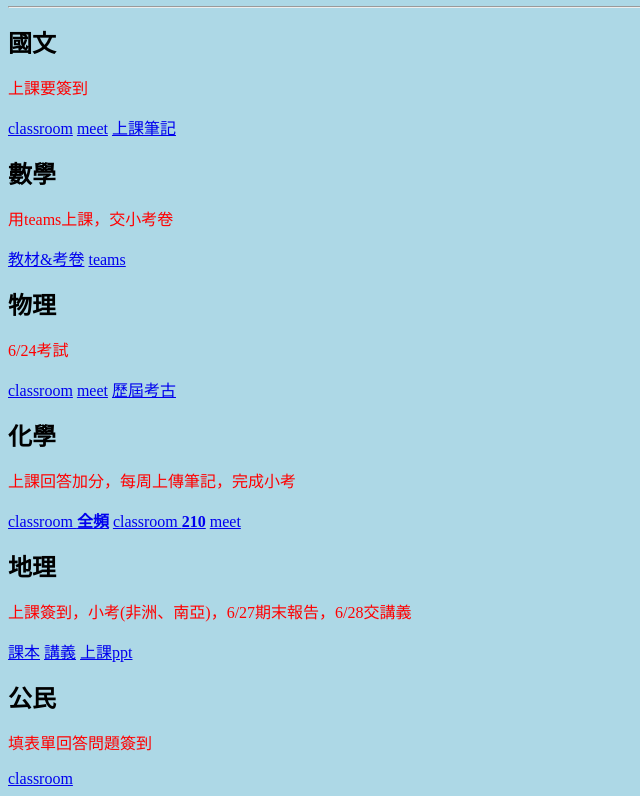
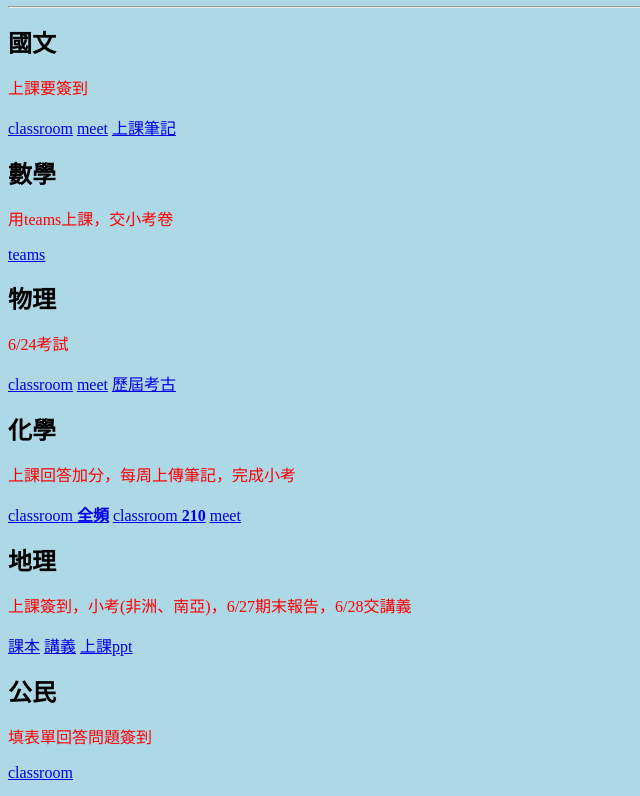
Before and after one commit to Uber0802/Uber0802.github.io, a plain HTML site: page index.html in a window 1280 px wide. Shown: the part 109-905 px from the top of the page, without its empty margins (0-640 px from the left). Drawn offline with Linux system fonts and the light colour scheme.

Commit message:
Update index.html

```diff
--- a/index.html
+++ b/index.html
@@ -17,7 +17,7 @@
 		<!--------------->
 		<p><font size="5"><b>數學</b></font></p>
 		<p style="color: red;">用teams上課，交小考卷</p>
-		<a href="https://ms365ck-my.sharepoint.com/personal/pjchen_ms365_ck_tp_edu_tw/_layouts/15/onedrive.aspx?id=%2Fpersonal%2Fpjchen%5Fms365%5Fck%5Ftp%5Fedu%5Ftw%2FDocuments%2F208%2C210%2C217%E6%95%B8%E5%AD%B8%E6%95%99%E6%9D%90%E5%88%86%E4%BA%AB&originalPath=aHR0cHM6Ly9tczM2NWNrLW15LnNoYXJlcG9pbnQuY29tLzpmOi9nL3BlcnNvbmFsL3BqY2hlbl9tczM2NV9ja190cF9lZHVfdHcvRWloTVVyaVhwVGhLcXBCOEx3TmFrMHdCeGdaVGZwRk5nWENCNE9tMWFGZkNLZz9ydGltZT1zSUZ4Q3owczJVZw">教材&考卷</a>
+
 		<a href="https://teams.microsoft.com/_#/school/conversations/%E4%B8%80%E8%88%AC?threadId=19:315025851530438c8fdfaea10eb56658@thread.tacv2&ctx=channel">teams</a>
 		<!--------------->
 		<p><font size="5"><b>物理</b></font></p>
```
